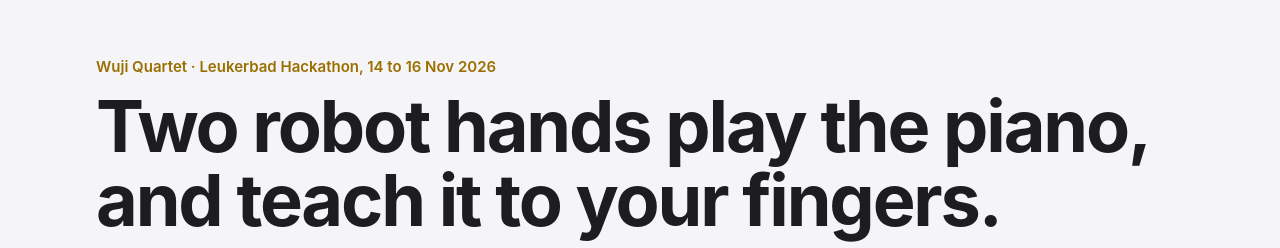
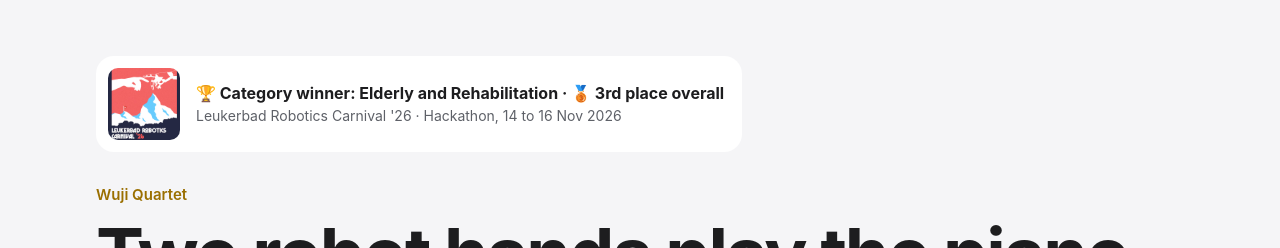
Before and after one commit to simonkruelle/Wuji-Quartet, a plain HTML site: page docs/index.html in a window 1280 px wide. Shown: the top 248 px of the page. Drawn offline with Linux system fonts and the light colour scheme.

Commit message:
Category winner Elderly and Rehabilitation and 3rd place overall at the Leukerbad Robotics Carnival '26 hackathon: logo and award in the README and on the video page

```diff
--- a/docs/index.html
+++ b/docs/index.html
@@ -27,12 +27,21 @@
   figcaption span { color: var(--ink2); font-size: 15px; line-height: 1.4; display: block; }
   footer { margin-top: 64px; padding-top: 18px; border-top: 1px solid var(--rule); color: var(--ink2); font-size: 15px; line-height: 1.7; }
   a { color: var(--gold); }
+  .award { display: flex; align-items: center; gap: 16px; background: var(--card); border-radius: 18px; padding: 12px 18px 12px 12px; margin: 0 0 32px; width: fit-content; max-width: 100%; }
+  .award img { width: 72px; height: 72px; border-radius: 10px; flex: none; }
+  .award p { margin: 0; font-size: 16px; line-height: 1.4; }
+  .award b { display: block; }
+  .award span { color: var(--ink2); font-size: 14px; }
 </style>
 </head>
 <body>
 <main>
 
-  <p class="eyebrow">Wuji Quartet · Leukerbad Hackathon, 14 to 16 Nov 2026</p>
+  <div class="award">
+    <img src="media/leukerbad_robotics_carnival_26.jpg" alt="Leukerbad Robotics Carnival '26 logo">
+    <p><b>🏆 Category winner: Elderly and Rehabilitation · 🥉 3rd place overall</b><span>Leukerbad Robotics Carnival '26 · Hackathon, 14 to 16 Nov 2026</span></p>
+  </div>
+  <p class="eyebrow">Wuji Quartet</p>
   <h1>Two robot hands play the piano, and teach it to your fingers.</h1>
   <p class="lead">A MIDI file in. The finger plan is found in simulation and played on a real piano. Every video here has sound.</p>
 
```
Also changed, not shown: docs/media/leukerbad_robotics_carnival_26.jpg (added), 1 other file.
